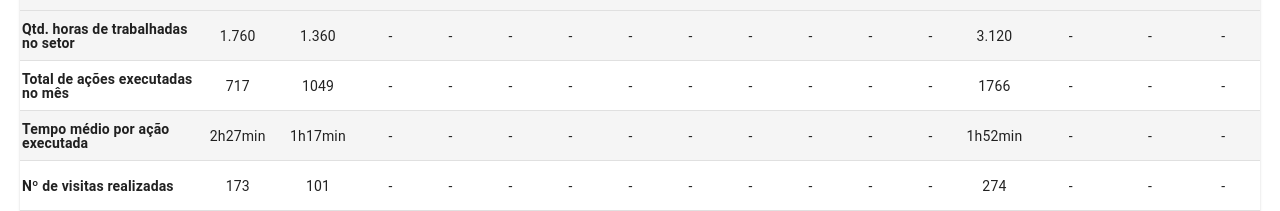
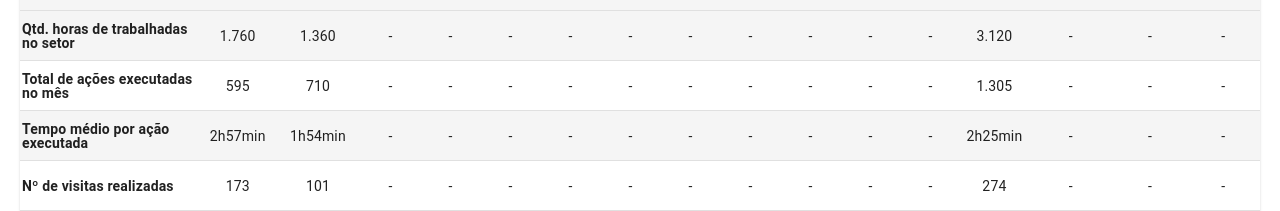
Before and after one commit to Jonathanbfb/organograma, a React (Vite) app: page /indicadores/setor/Geral in a window 1280 px wide. Shown: the part 359-570 px from the top of the page. Built offline with nearby package versions, Linux system fonts and the light colour scheme.

Commit message:
Atualização dos campos 27-02

```diff
--- a/src/pages/setores/Comercial.tsx
+++ b/src/pages/setores/Comercial.tsx
@@ -72,8 +72,8 @@ const Comercial: React.FC = () => {
 const data2025 = [
     { "indicadores": "Qtd. profissionais ativos no mês", "jan": 10, "fev": 10, "mar": "-", "abr": "-", "mai": "-", "jun": "-", "jul": "-", "ago": "-", "set": "-", "out": "-", "nov": "-", "dez": "-", "acumulado": { "fieam": 10, "sesi": "-", "senai": "-", "iel": "-" } },
     { "indicadores": "Qtd. horas de trabalhadas no setor", "jan": "1.760", "fev": "1.360", "mar": "-", "abr": "-", "mai": "-", "jun": "-", "jul": "-", "ago": "-", "set": "-", "out": "-", "nov": "-", "dez": "-", "acumulado": { "fieam": "3.120", "sesi": "-", "senai": "-", "iel": "-" } },
-    { "indicadores": "Total de ações executadas no mês", "jan": 717, "fev": 1049, "mar": "-", "abr": "-", "mai": "-", "jun": "-", "jul": "-", "ago": "-", "set": "-", "out": "-", "nov": "-", "dez": "-", "acumulado": { "fieam": 1766, "sesi": "-", "senai": "-", "iel": "-" } },
-    { "indicadores": "Tempo médio por ação executada", "jan": "2h27min", "fev": "1h17min", "mar": "-", "abr": "-", "mai": "-", "jun": "-", "jul": "-", "ago": "-", "set": "-", "out": "-", "nov": "-", "dez": "-", "acumulado": { "fieam": "1h52min", "sesi": "-", "senai": "-", "iel": "-" } },
+    { "indicadores": "Total de ações executadas no mês", "jan": 595, "fev": 710, "mar": "-", "abr": "-", "mai": "-", "jun": "-", "jul": "-", "ago": "-", "set": "-", "out": "-", "nov": "-", "dez": "-", "acumulado": { "fieam": "1.305", "sesi": "-", "senai": "-", "iel": "-" } },
+    { "indicadores": "Tempo médio por ação executada", "jan": "2h57min", "fev": "1h54min", "mar": "-", "abr": "-", "mai": "-", "jun": "-", "jul": "-", "ago": "-", "set": "-", "out": "-", "nov": "-", "dez": "-", "acumulado": { "fieam": "2h25min", "sesi": "-", "senai": "-", "iel": "-" } },
     { "indicadores": "Nº de visitas realizadas", "jan": 173, "fev": 101, "mar": "-", "abr": "-", "mai": "-", "jun": "-", "jul": "-", "ago": "-", "set": "-", "out": "-", "nov": "-", "dez": "-", "acumulado": { "fieam": 274, "sesi": "-", "senai": "-", "iel": "-" } },
     { "indicadores": "Propostas geradas - Qtd", "jan": 205, "fev": 200, "mar": "-", "abr": "-", "mai": "-", "jun": "-", "jul": "-", "ago": "-", "set": "-", "out": "-", "nov": "-", "dez": "-", "acumulado": { "fieam": "-", "sesi": 229, "senai": 91, "iel": 85 } },
     { "indicadores": "Propostas geradas - R$", "jan": "R$ 928.554", "fev": "R$ 1.107.629", "mar": "-", "abr": "-", "mai": "-", "jun": "-", "jul": "-", "ago": "-", "set": "-", "out": "-", "nov": "-", "dez": "-", "acumulado": { "fieam": "-", "sesi": "R$ 1.468.129", "senai": "R$ 354.955", "iel": " R$ 213.099" } },
--- a/src/pages/setores/Mercado.tsx
+++ b/src/pages/setores/Mercado.tsx
@@ -133,13 +133,13 @@ const Mercado: React.FC = () => {
       },
       {
         "indicadores": "Total de ações executadas no mês",
-        "jan": 4, "fev": "-", "mar": "-", "abr": "-", "mai": "-", "jun": "-", "jul": "-", "ago": "-", "set": "-", "out": "-", "nov": "-",
-        "acumulado": { "fieam": 4, "sesi": "-", "senai": "-", "iel": "-" }
+        "jan": 24, "fev": "29", "mar": "-", "abr": "-", "mai": "-", "jun": "-", "jul": "-", "ago": "-", "set": "-", "out": "-", "nov": "-",
+        "acumulado": { "fieam": "24", "sesi": "22", "senai": "3", "iel": "4" }
       },
       {
         "indicadores": "Tempo médio por ação executada",
-        "jan": "59h", "fev": "-", "mar": "-", "abr": "-", "mai": "-", "jun": "-", "jul": "-", "ago": "-", "set": "-", "out": "-", "nov": "-",
-        "acumulado": { "fieam": "-", "sesi": "-", "senai": "-", "iel": "-" }
+        "jan": "27h30min", "fev": "24h53min", "mar": "-", "abr": "-", "mai": "-", "jun": "-", "jul": "-", "ago": "-", "set": "-", "out": "-", "nov": "-",
+        "acumulado": { "fieam": "25h", "sesi": "-", "senai": "-", "iel": "-" }
       },
     {
       "indicadores": "Nº de projetos em andamento",
@@ -184,8 +184,8 @@ const Mercado: React.FC = () => {
     },
       {
         "indicadores": "Número de pesquisas realizadas",
-        "jan": 15,
-        "fev": "-",
+        "jan": "7",
+        "fev": "8",
         "mar": "-",
         "abr": "-",
         "mai": "-",
@@ -196,12 +196,12 @@ const Mercado: React.FC = () => {
         "out": "-",
         "nov": "-",
         "dez": "-",
-        "acumulado": { "fieam": "7", "sesi": "2", "senai": "2", "iel": "2" }
+        "acumulado": { "fieam": "1", "sesi": "11", "senai": "1", "iel": "2" }
       },
       {
         "indicadores": "Nº de apresentações de resultado de pesquisa",
-        "jan": 13,
-        "fev": "-",
+        "jan": "6",
+        "fev": "7",
         "mar": "-",
         "abr": "-",
         "mai": "-",
--- a/src/pages/setores/Promocoes.tsx
+++ b/src/pages/setores/Promocoes.tsx
@@ -120,8 +120,8 @@ const Promocoes: React.FC = () => {
       },
       {
         "indicadores": "Número de ações nas empresas",
-        "jan": 6, "fev": "-", "mar": "-", "abr": "-", "mai": "-", "jun": "-", "jul": "-", "ago": "-", "set": "-", "out": "-", "nov": "-", "dez": "-",
-        "acumulado": { "fieam": 6, "sesi": "-", "senai": "-", "iel": "-" }
+        "jan": "6", "fev": "12", "mar": "-", "abr": "-", "mai": "-", "jun": "-", "jul": "-", "ago": "-", "set": "-", "out": "-", "nov": "-", "dez": "-",
+        "acumulado": { "fieam": 18, "sesi": "-", "senai": "-", "iel": "-" }
       },
       {
         "indicadores": "Número de eventos externos",
@@ -136,12 +136,12 @@ const Promocoes: React.FC = () => {
       {
         "indicadores": "Qtd leads captados em eventos externos (feiras)",
         "jan": "-", "fev": "2", "mar": "-", "abr": "-", "mai": "-", "jun": "-", "jul": "-", "ago": "-", "set": "-", "out": "-", "nov": "-", "dez": "-",
-        "acumulado": { "fieam": "-", "sesi": "-", "senai": "-", "iel": "-" }
+        "acumulado": { "fieam": "2", "sesi": "-", "senai": "-", "iel": "-" }
       },
       {
         "indicadores": "Nº de outdoors ativos por instituição",
-        "jan": 7, "fev": "-", "mar": "-", "abr": "-", "mai": "-", "jun": "-", "jul": "-", "ago": "-", "set": "-", "out": "-", "nov": "-", "dez": "-",
-        "acumulado": { "fieam": "-", "sesi": 4, "senai": 3, "iel": "-" }
+        "jan":"7", "fev": "5", "mar": "-", "abr": "-", "mai": "-", "jun": "-", "jul": "-", "ago": "-", "set": "-", "out": "-", "nov": "-", "dez": "-",
+        "acumulado": { "fieam": "-", "sesi": 8, "senai": 4, "iel": "-" }
       },
       {
         "indicadores": "Nº de mobiliário urbano ativo, por instituição",
```
